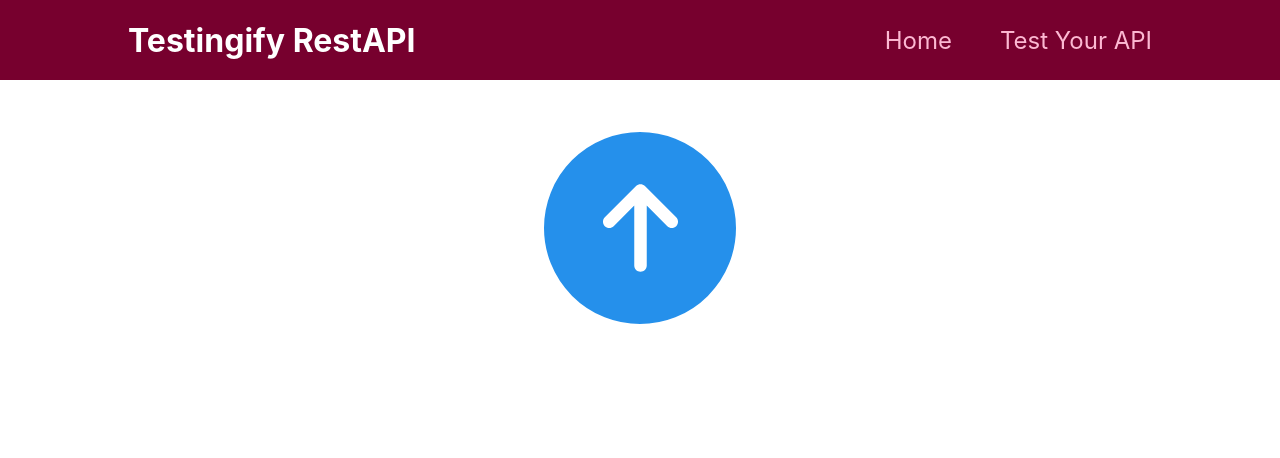
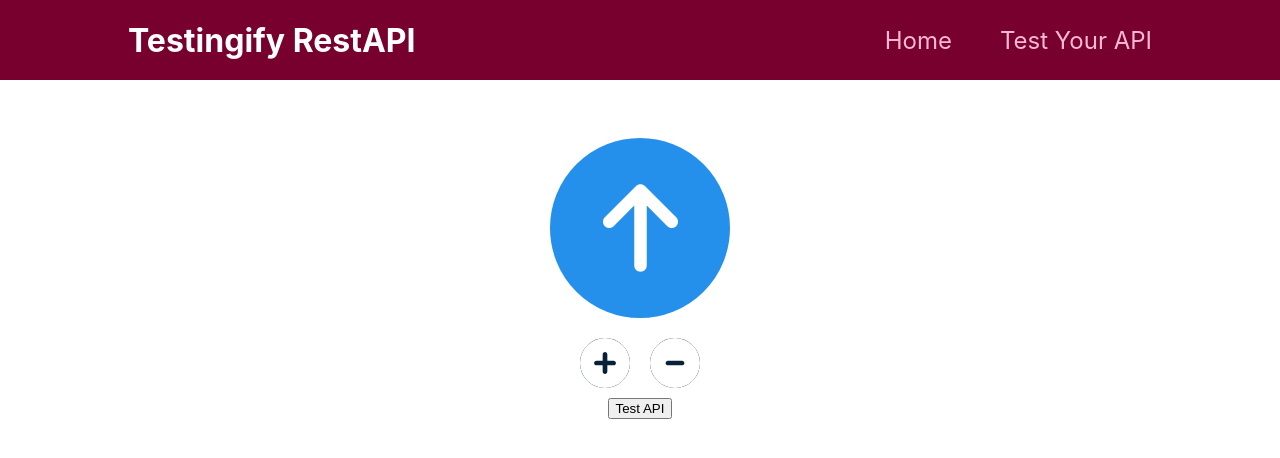
Before and after one commit to SeifA7mad/testingify-app, a Next.js app: page /test-api in a window 1280 px wide. Shown: the top 458 px of the page. Built offline with nearby package versions, Linux system fonts and the light colour scheme.

Commit message:
Auth inputs

```diff
--- /dev/null
+++ b/components/upload-form/AuthInput.js
@@ -0,0 +1,25 @@
+import classes from './AuthInput.module.css';
+
+const AuthInput = (props) => {
+  return (
+    <div className={classes.AuthInput}>
+      <label> {`The ${props.id + 1} Auth Key`} </label>
+      <div className={classes.field}>
+        <input
+          type='text'
+          placeholder='Key Name (as stated in the OAS)'
+          onChange={(e) => props.keyNameHandler(e.target.value, props.id)}
+        />
+      </div>
+      <div className={classes.field}>
+        <input
+          type='text'
+          placeholder='Key Value'
+          onChange={(e) => props.keyValueHandler(e.target.value, props.id)}
+        />
+      </div>
+    </div>
+  );
+};
+
+export default AuthInput;
--- /dev/null
+++ b/components/upload-form/AuthInput.module.css
@@ -0,0 +1,29 @@
+.AuthInput {
+  padding: 1rem;
+  border-radius: 1rem;
+  margin: 1.5rem;
+  box-shadow: rgba(0, 0, 0, 0.25) 0px 54px 55px,
+    rgba(0, 0, 0, 0.12) 0px -12px 30px, rgba(0, 0, 0, 0.12) 0px 4px 6px,
+    rgba(0, 0, 0, 0.17) 0px 12px 13px, rgba(0, 0, 0, 0.09) 0px -3px 5px;
+}
+
+.AuthInput label {
+    font-style: italic;
+    color: #bdc3c7;
+}
+
+.field {
+  position: relative;
+  margin: 1.5rem 0;
+}
+
+.field input {
+  background: 0;
+  border: 0;
+  outline: none;
+  width: 80vw;
+  max-width: 400px;
+  font-size: 1.3em;
+  padding-bottom: 5px;
+  border-bottom: 3px solid #bdc3c7;
+}
--- a/components/upload-form/UploadForm.js
+++ b/components/upload-form/UploadForm.js
@@ -1,12 +1,65 @@
+import { useRef, useState } from 'react';
+
 import { FontAwesomeIcon } from '@fortawesome/react-fontawesome';
-import { faArrowUp } from '@fortawesome/free-solid-svg-icons';
+import {
+  faArrowUp,
+  faPlusCircle,
+  faMinusCircle,
+} from '@fortawesome/free-solid-svg-icons';
+
+import AuthInput from './AuthInput';
 import classes from './UploadForm.module.css';
 
+const authKeys = [];
+
 const UploadForm = (props) => {
+  const [authInputs, setAuthInputs] = useState([]);
+  const fileUploadInputRef = useRef();
+
+  const setKeyValueHandler = (value, id) => {
+    authKeys[id].keyValue = value;
+  };
+
+  const setKeyNameHandler = (value, id) => {
+    authKeys[id].keyName = value;
+  };
+
+  const addNewAuthInputHandler = () => {
+    const newAuthInputs = [...authInputs];
+
+    const authInput = (
+      <AuthInput
+        key={authInputs.length}
+        id={authInputs.length}
+        keyNameHandler={setKeyNameHandler}
+        keyValueHandler={setKeyValueHandler}
+      />
+    );
+
+    newAuthInputs.push(authInput);
+    authKeys.push({
+      keyName: '',
+      keyValue: '',
+    });
+    setAuthInputs(newAuthInputs);
+  };
+
+  const removeAuthInputHandler = () => {
+    const newAuthInputs = [...authInputs];
+    newAuthInputs.splice(newAuthInputs.length - 1, 1);
+    authKeys.splice(authKeys.length - 1, 1);
+    setAuthInputs(newAuthInputs);
+  };
+
   const uploadFileHandler = (event) => {
     event.preventDefault();
 
-    const files = event.target.files;
+    const files = fileUploadInputRef.current.files;
+
+    if (!files[0]) {
+      props.setError('Must Select a JSON file');
+      return;
+    }
     const formData = new FormData();
     formData.append('oasFile', files[0]);
 
@@ -20,10 +73,24 @@ const UploadForm = (props) => {
           className={classes.fileUploadInput}
           type='file'
           accept='application/JSON'
-          onChange={uploadFileHandler}
+          ref={fileUploadInputRef}
         />
         <FontAwesomeIcon icon={faArrowUp} />
       </div>
+      <div className={classes.authInputsBtns}>
+        <FontAwesomeIcon
+          icon={faPlusCircle}
+          className={classes.plusBtn}
+          onClick={addNewAuthInputHandler}
+        />
+        <FontAwesomeIcon
+          icon={faMinusCircle}
+          className={classes.plusBtn}
+          onClick={removeAuthInputHandler}
+        />
+      </div>
+      <div className={classes.authInputs}>{authInputs}</div>
+      <button onClick={uploadFileHandler}> Test API </button>
     </form>
   );
 };
--- a/components/upload-form/UploadForm.module.css
+++ b/components/upload-form/UploadForm.module.css
@@ -4,9 +4,11 @@
   display: flex;
   align-items: center;
   justify-content: center;
+  flex-direction: column;
 }
 
-.fileUpload {
+.fileUpload,
+.plusBtn {
   height: 200px;
   width: 200px;
   border-radius: 100px;
@@ -16,7 +18,7 @@
   justify-content: center;
   align-items: center;
 
-  border: 4px solid #ffffff;
+  border: 10px solid #ffffff;
   overflow: hidden;
   background-image: linear-gradient(to bottom, #2590eb 50%, #ffffff 50%);
   background-size: 100% 200%;
@@ -39,3 +41,20 @@
   background-position: 0 -100%;
   color: #2590eb;
 }
+
+.plusBtn {
+  height: 50px;
+  width: 50px;
+  cursor: pointer;
+  background-image: linear-gradient(to bottom, #062138 50%, #ffffff 50%);
+}
+
+.plusBtn:hover {
+  background-position: 0 -100%;
+  color: #062138;
+}
+
+.authInputsBtns {
+  display: flex;
+  flex-direction: row;
+}
--- a/pages/test-api.js
+++ b/pages/test-api.js
@@ -13,6 +13,10 @@ const TestApiPage = () => {
 
   const router = useRouter();
 
+  const setErrorHandler = (errorText) => {
+    setError(errorText);
+  };
+
   const postHttpFileHandler = async (formData) => {
     // setLoading = true
     setIsLoading(true);
@@ -21,14 +25,12 @@ const TestApiPage = () => {
     try {
       const response = await fetch('http://localhost:3000/testapi', {
         method: 'POST',
-        headers: {
-          'Content-Type': 'application/json',
-        },
         body: formData,
       });
 
       if (!response.ok) {
-        throw new Error('Request Failed...');
+        const errorData = await response.json();
+        throw new Error(errorData.error);
       }
 
       const data = await response.json();
@@ -41,7 +43,6 @@ const TestApiPage = () => {
       setError(err.message || 'Something went wrong..');
     }
 
-
     // setLoading false
     setIsLoading(false);
     // redirect to results => router.replace
@@ -49,8 +50,19 @@ const TestApiPage = () => {
 
   return (
     <>
-      {isLoading && <LoadingBoxSpinner />}
-      {!isLoading && <UploadForm sendFileHandler={postHttpFileHandler} />}
+      {error && (
+        <>
+          <h1> {error} </h1>
+          <button onClick={() => setErrorHandler(null)}> Try Again!! </button>
+        </>
+      )}
+      {isLoading && !error && <LoadingBoxSpinner />}
+      {!isLoading && !error && (
+        <UploadForm
+          sendFileHandler={postHttpFileHandler}
+          setError={setErrorHandler}
+        />
+      )}
     </>
   );
 };
```
